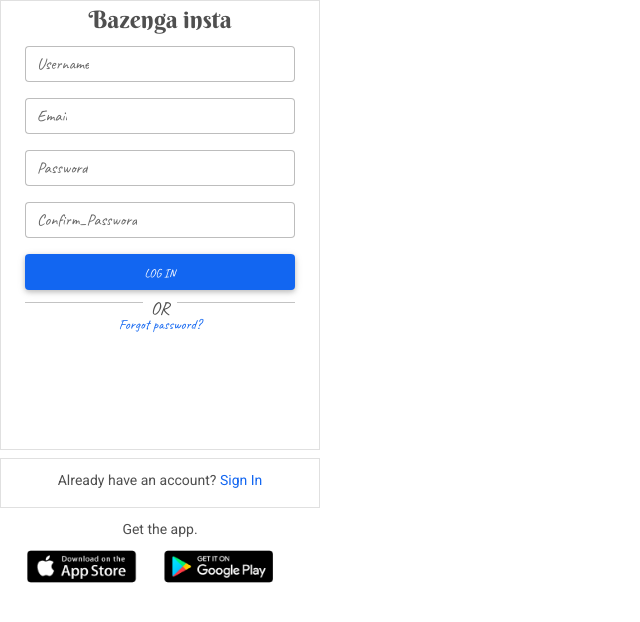
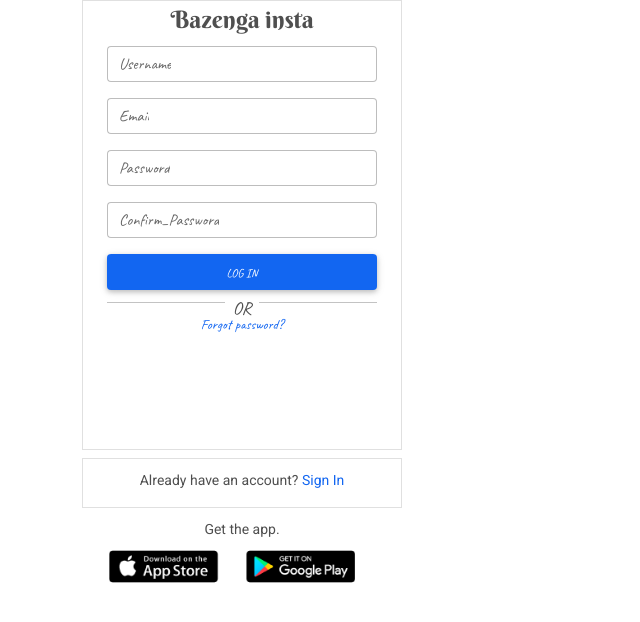
Before and after one commit to eude313/insta, a Django app: page /signin in a window 1280 px wide. Shown: the top 622 px of the page, without its empty margins (0-640 px from the left). Run offline with Django 3.2, Linux system fonts and the light colour scheme; some libraries are stand-ins or nearby versions.

Commit message:
add commit

```diff
--- a/Binsta/settings.py
+++ b/Binsta/settings.py
@@ -77,7 +77,7 @@ WSGI_APPLICATION = 'Binsta.wsgi.application'
 
 DATABASES = {
     'default': {
-        'ENGINE': 'django.db.backends.sqlite3',
+        'ENGINE': 'django.db.backends.postgresql',
         'NAME': BASE_DIR / 'db.sqlite3',
     }
 }
--- a/insta/templates/gram/signin.html
+++ b/insta/templates/gram/signin.html
@@ -1,7 +1,8 @@
 {% extends 'gram/base.html' %}
 {% load static %}
 {% block content %}
-    <div class="border justify-content-center" style="width: 320px; height: 450px; font-family: 'Caveat', cursive;">
+<div class="container">
+    <div class="border" style="width: 320px; height: 450px; font-family: 'Caveat', cursive;">
         <h4 class="text-center my-1" style="font-family: 'Berkshire Swash', cursive;">Bazenga insta</h4>
         <form class="px-4 py-2" method="post" action="">
        {% csrf_token %}
@@ -59,4 +60,5 @@
         </div>
 
     </div>
+</div>
 {% endblock %}
```
